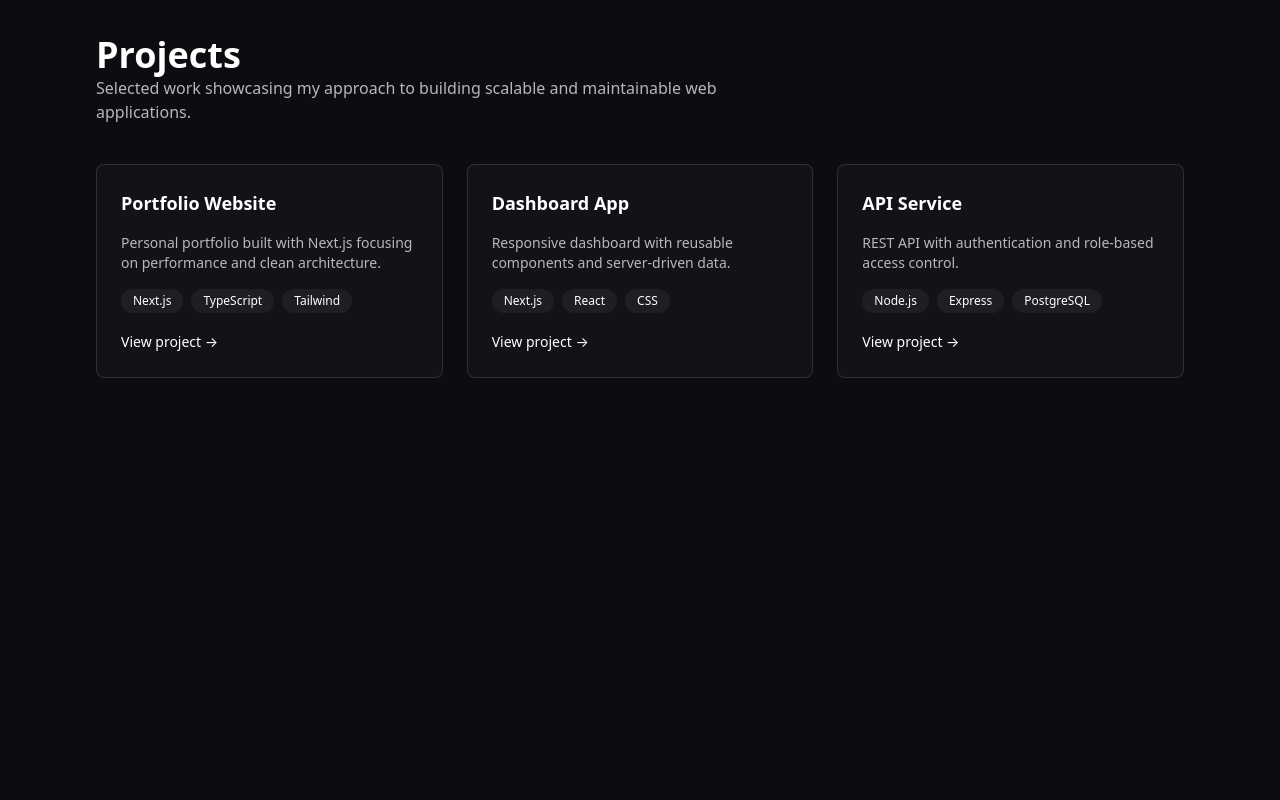
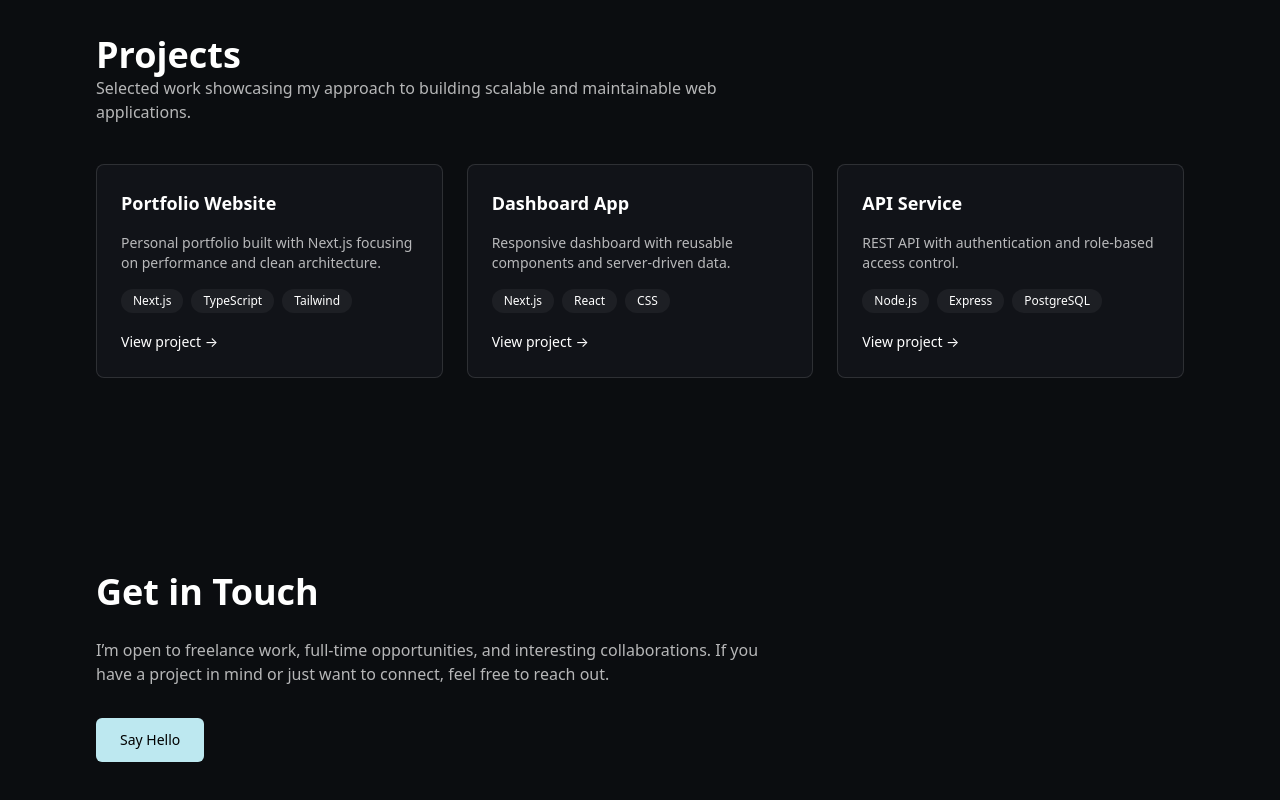
Before and after one commit to Developer-Jaber/jaber-portfolio, a Next.js app: page / in a window 1280 px wide. Shown: the part 1162-1962 px from the top of the page. Before the commit the page ends 1636 px from the top, so only its background shows below. Built offline with nearby package versions, Linux system fonts and the light colour scheme.

Commit message:
add contact section boilerplate (#5)
Co-authored-by: Jaber Hossain <Sanchi Gyan>

```diff
--- a/src/app/page.tsx
+++ b/src/app/page.tsx
@@ -1,4 +1,5 @@
 import About from "../components/sections/about/About";
+import Contact from "../components/sections/contact/Contact";
 import Hero from "../components/sections/hero/Hero";
 import Projects from "../components/sections/projects/Projects";
 
@@ -8,6 +9,7 @@ export default function Home() {
       <Hero/>
       <About/>
       <Projects/>
+      <Contact/>
     </>
   );
 }
--- /dev/null
+++ b/src/components/sections/contact/Contact.tsx
@@ -0,0 +1,11 @@
+import ContactContent from "./ContactContent";
+
+export default function Contact() {
+  return (
+    <section id="contact" className="section-padding">
+      <div className="container-app">
+        <ContactContent />
+      </div>
+    </section>
+  );
+}
--- /dev/null
+++ b/src/components/sections/contact/ContactContent.tsx
@@ -0,0 +1,22 @@
+export default function ContactContent() {
+  return (
+    <div className="max-w-2xl space-y-6">
+      <h2 className="h2">Get in Touch</h2>
+
+      <p className="text-(--color-text-secondary)">
+        I’m open to freelance work, full-time opportunities, and interesting
+        collaborations. If you have a project in mind or just want to connect,
+        feel free to reach out.
+      </p>
+
+      <div className="pt-2">
+        <a
+          href="mailto:your@email.com"
+          className="inline-flex items-center gap-2 rounded-md bg-(--color-primary) px-6 py-3 text-sm font-medium text-black transition hover:opacity-90"
+        >
+          Say Hello
+        </a>
+      </div>
+    </div>
+  );
+}
```
